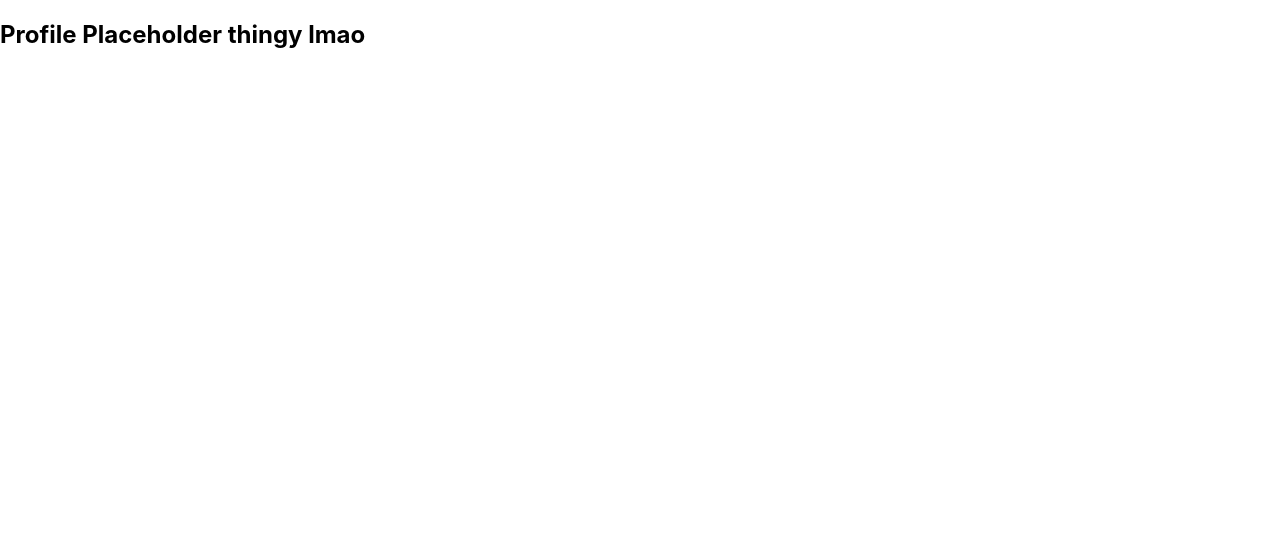
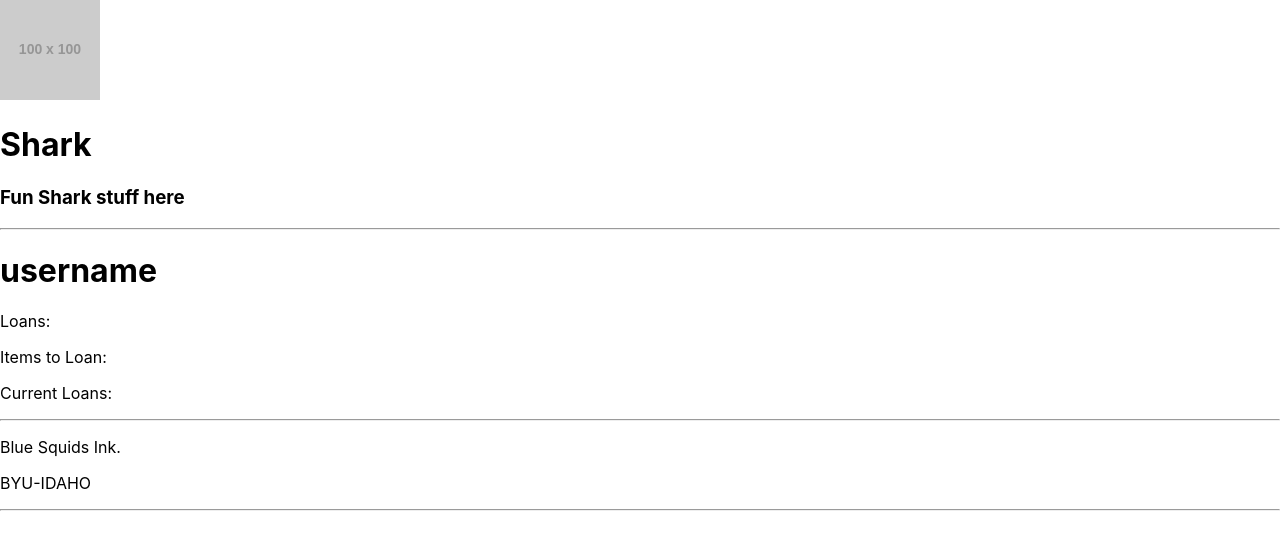
Before and after one commit to Cannon7/sharkreact, a React (Create React App) app in the folder Shark/main/: page /profile in a window 1280 px wide. Shown: the top 550 px of the page. Built offline with nearby package versions, Linux system fonts and the light colour scheme.

Commit message:
ella branch profile placeholders

```diff
--- a/Shark/main/src/pages/profile.js
+++ b/Shark/main/src/pages/profile.js
@@ -1,9 +1,16 @@
 import React from "react";
+import Header from "../components/header";
+import Footer from "../components/footer";
 
 function UserProfile() {
     return(
         <div>
-            <h2>Profile Placeholder thingy lmao</h2>
+            <Header/>
+            <h1>username</h1>
+            <p>Loans: </p>
+            <p>Items to Loan: </p>
+            <p>Current Loans: </p>
+            <Footer/>
         </div>
     );
 };
```
Also changed, not shown: Shark/main/src/pages/login.js (+5 -4 lines).
